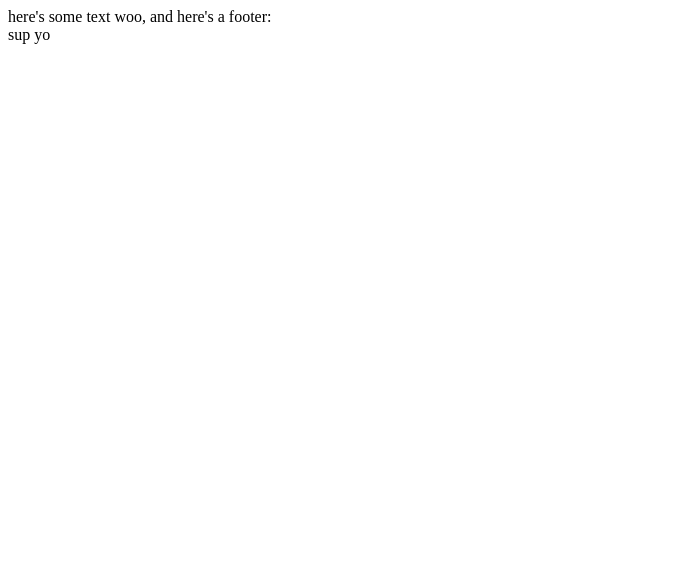
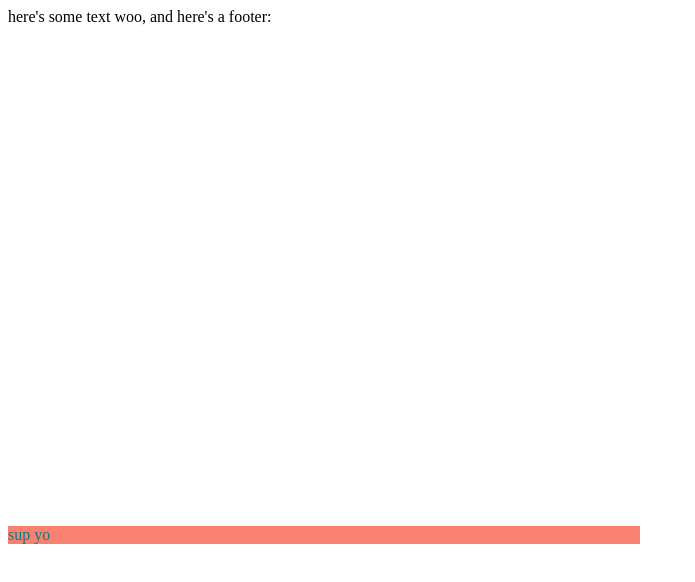
Before and after one commit to dmiracle/gatsbilicious, a Gatsby site: page /y-dumb-playground in a window 1280 px wide. Shown: the whole page, without its empty margins (0-695 px from the left). Built offline with nearby package versions, Linux system fonts and the light colour scheme; Gatsby itself is replaced by a stand-in of ours.

Commit message:
get them styles

```diff
--- a/src/components/footer/footer.js
+++ b/src/components/footer/footer.js
@@ -1,3 +1,4 @@
 import React from "react"
+import './footer.sass'
 
-export default () => <div>sup yo</div>
+export default () => <div className='best-colorz'>sup yo</div>
--- /dev/null
+++ b/src/components/footer/footer.sass
@@ -0,0 +1,5 @@
+.best-colorz
+  background-color: salmon
+  color: teal
+  max-width: 50%
+  margin-top: 500px
```
